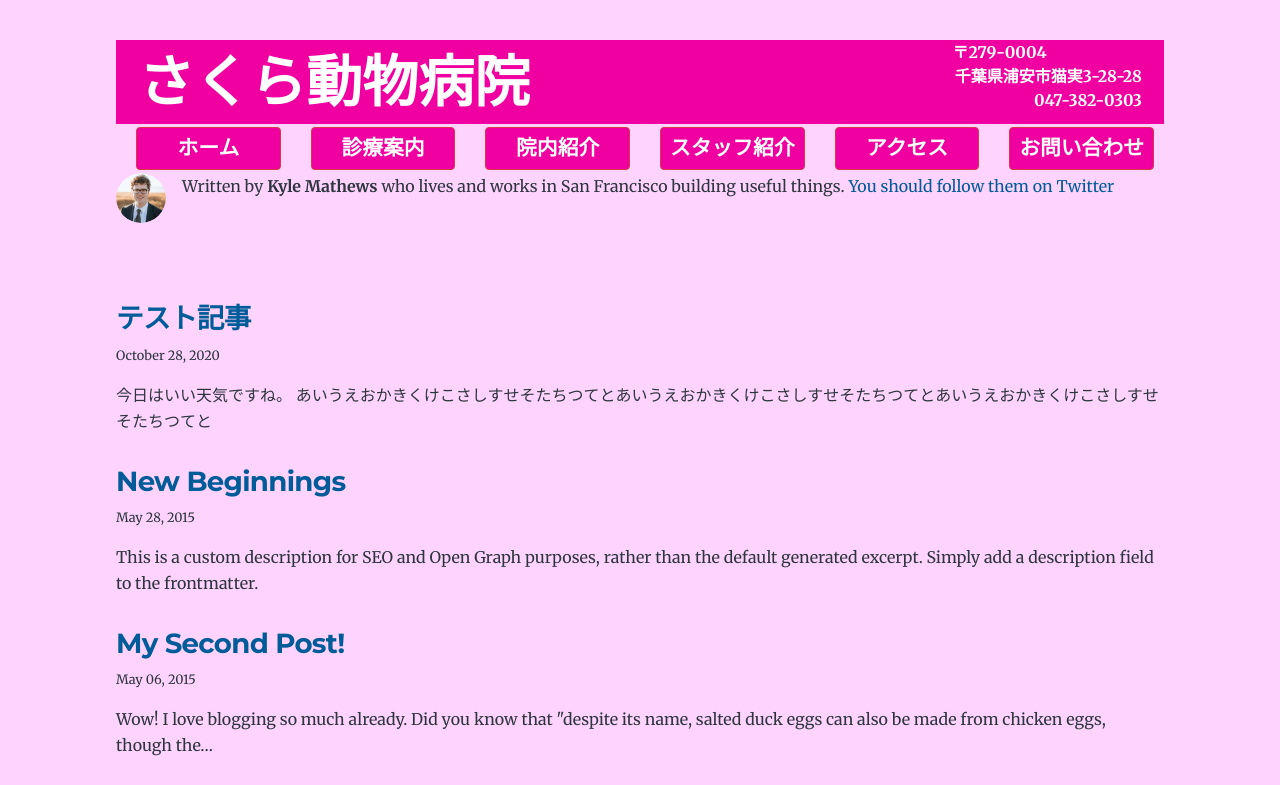
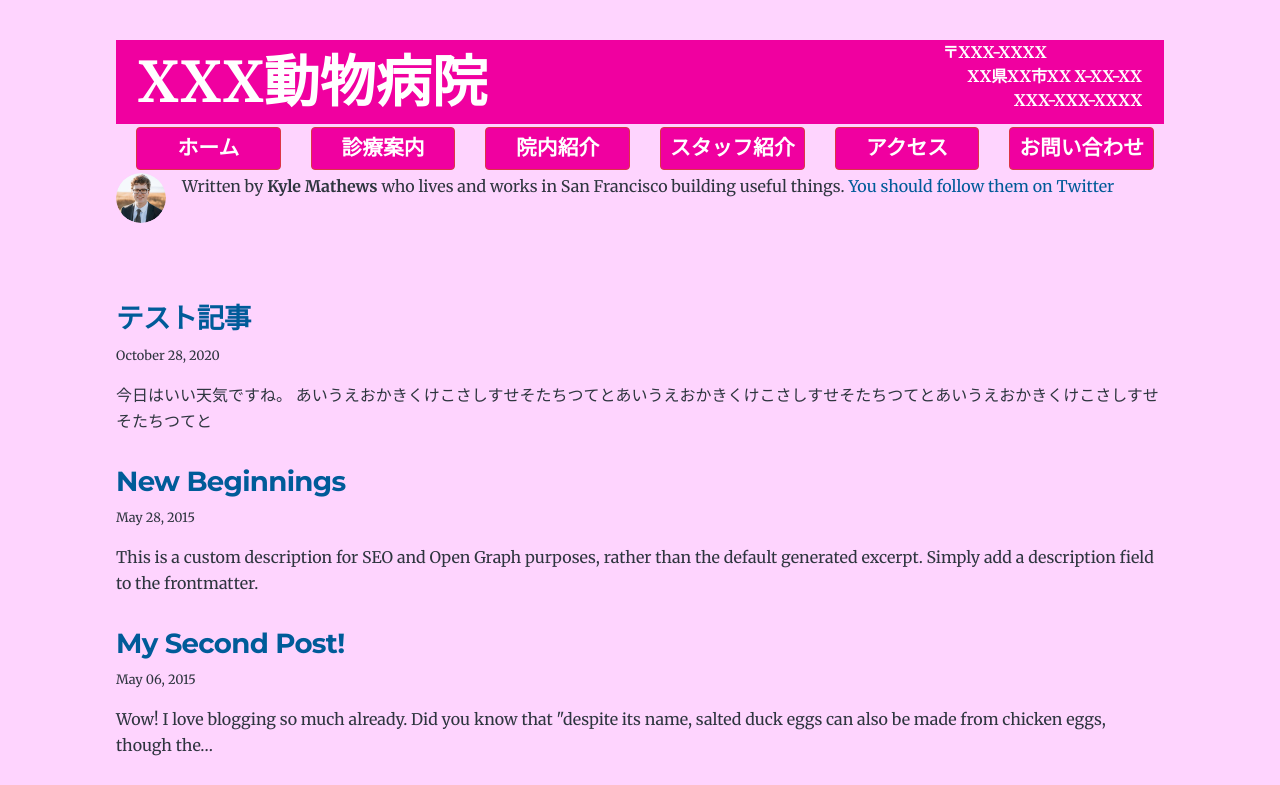
Before and after one commit to taktaky/gatsby-starter-office-site, a Gatsby site: page / in a window 1280 px wide. Shown: the top 785 px of the page. Built offline with nearby package versions, Linux system fonts and the light colour scheme; Gatsby itself is replaced by a stand-in of ours.

Commit message:
マスク処理追加

```diff
--- a/gatsby-config.js
+++ b/gatsby-config.js
@@ -1,6 +1,6 @@
 module.exports = {
   siteMetadata: {
-    title: `さくら動物病院`,
+    title: `XXX動物病院`,
     author: {
       name: `Kyle Mathews`,
       summary: `who lives and works in San Francisco building useful things.`,
--- a/src/components/header.js
+++ b/src/components/header.js
@@ -34,11 +34,11 @@ const Header = ({ siteTitle }) => (
           <Col xs={12} sm={12} md={4} lg={4}>
             <div style={{textAlign: "right"}}>
               <Link to="/" className="text-sub">
-                <b>〒279-0004&nbsp;&nbsp;&nbsp;&nbsp;&nbsp;&nbsp;&nbsp;&nbsp;&nbsp;&nbsp;&nbsp;&nbsp;&nbsp;&nbsp;&nbsp;&nbsp;&nbsp;&nbsp;&nbsp;&nbsp;&nbsp;&nbsp;&nbsp;&nbsp;&nbsp;&nbsp;&nbsp;<br/>
-                千葉県浦安市猫実3-28-28</b>
+                <b>〒XXX-XXXX&nbsp;&nbsp;&nbsp;&nbsp;&nbsp;&nbsp;&nbsp;&nbsp;&nbsp;&nbsp;&nbsp;&nbsp;&nbsp;&nbsp;&nbsp;&nbsp;&nbsp;&nbsp;&nbsp;&nbsp;&nbsp;&nbsp;&nbsp;&nbsp;&nbsp;&nbsp;&nbsp;<br/>
+                XX県XX市XX X-XX-XX</b>
               </Link>
               <br />
-              <Link to="/" className="text-sub text-right"><b>047-382-0303</b></Link>
+              <Link to="/" className="text-sub text-right"><b>XXX-XXX-XXXX</b></Link>
             </div>
           </Col>
         </Row>
```
